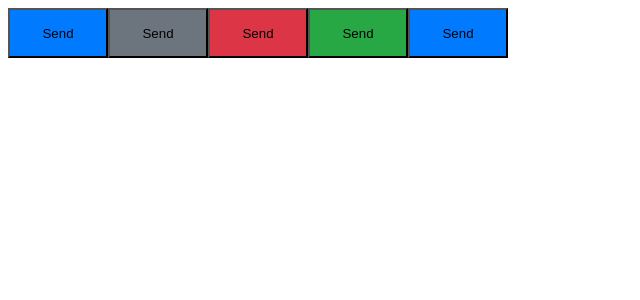
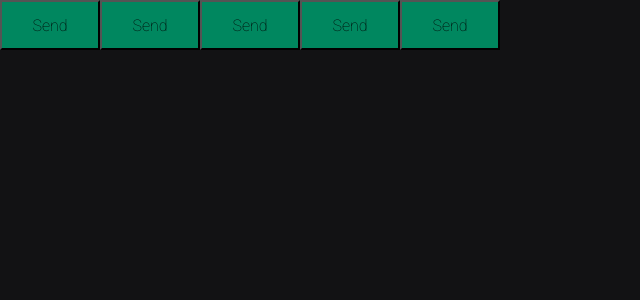
Before and after one commit to bulnes/02-ignite-timer, a React (Vite) app: page / in a window 1280 px wide. Shown: the top 300 px of the page, without its empty margins (0-640 px from the left). Built offline with nearby package versions, Linux system fonts and the light colour scheme.

Commit message:
feat: install roboto and roboto mono fonts

```diff
--- a/index.html
+++ b/index.html
@@ -2,7 +2,14 @@
 <html lang="en">
   <head>
     <meta charset="UTF-8" />
+    <link rel="preconnect" href="https://fonts.googleapis.com" />
+    <link rel="preconnect" href="https://fonts.gstatic.com" crossorigin />
     <meta name="viewport" content="width=device-width, initial-scale=1.0" />
+
+    <link
+      href="https://fonts.googleapis.com/css2?family=Roboto+Mono:wght@100..700&family=Roboto:wght@100;700&display=swap"
+      rel="stylesheet"
+    />
 
     <title>Ignite Timer</title>
   </head>
--- a/src/App.tsx
+++ b/src/App.tsx
@@ -1,5 +1,6 @@
 import { ThemeProvider } from "styled-components";
 import { Button } from "./Button/Button";
+import { GlobalStyle } from "./styles/global";
 import { defaultTheme } from "./styles/themes/default";
 
 export function App() {
@@ -10,6 +11,8 @@
       <Button variant="danger" />
       <Button variant="success" />
       <Button />
+
+      <GlobalStyle />
     </ThemeProvider>
   );
 }
--- a/src/Button/Button.styles.ts
+++ b/src/Button/Button.styles.ts
@@ -6,21 +6,13 @@
   variant: ButtonVariant;
 }
 
-const buttonVariants = {
-  primary: '#007bff',
-  secondary: '#6c757d',
-  success: '#28a745',
-  danger: '#dc3545'
-};
-
 export const ButtonContainer = styled.button<ButtonContainerProps>`
   width: 100px;
   height: 50px;
 
   ${props => {
     return css`
-      background-color: ${props.theme.primary};
-      background-color: ${buttonVariants[props.variant]};
+      background-color: ${props.theme['green-500']};
     `
   }}
 `;
--- /dev/null
+++ b/src/styles/global.ts
@@ -0,0 +1,25 @@
+import { createGlobalStyle } from "styled-components";
+
+export const GlobalStyle = createGlobalStyle`
+  * {
+    box-sizing: border-box;
+    padding: 0%;
+    margin: 0;
+  }
+
+  :focus {
+    outline: 0;
+    box-shadow: 0 0 0 2px ${props => props.theme['green-500']};
+  }
+
+  body {
+    background-color: ${props => props.theme['gray-900']};
+    color: ${props => props.theme["gray-300"]};
+  }
+
+  body, input, textarea, button {
+    font-family: 'Roboto', sans-serif;
+    font-weight: 400;
+    font-size: 1rem;
+  }
+`;
--- a/src/styles/themes/default.ts
+++ b/src/styles/themes/default.ts
@@ -1,4 +1,21 @@
 export const defaultTheme = {
-  primary: '#007bff',
-  secondary: '#6c757d',
+  white: '#FFF',
+
+  'gray-100': '#E1E1E6',
+  'gray-300': '#C4C4CC',
+  'gray-400': '#8D8D99',
+  'gray-500': '#7C7C8A',
+  'gray-600': '#323238',
+  'gray-700': '#29292E',
+  'gray-800': '#202024',
+  'gray-900': '#121214',
+
+  'green-300': '#00B37E',
+  'green-500': '#00875F',
+  'green-700': '#015F43',
+
+  'red-500': '#AB222E',
+  'red-700': '#7A1921',
+
+  'yellow-500': '#FBA94C',
 };
```
